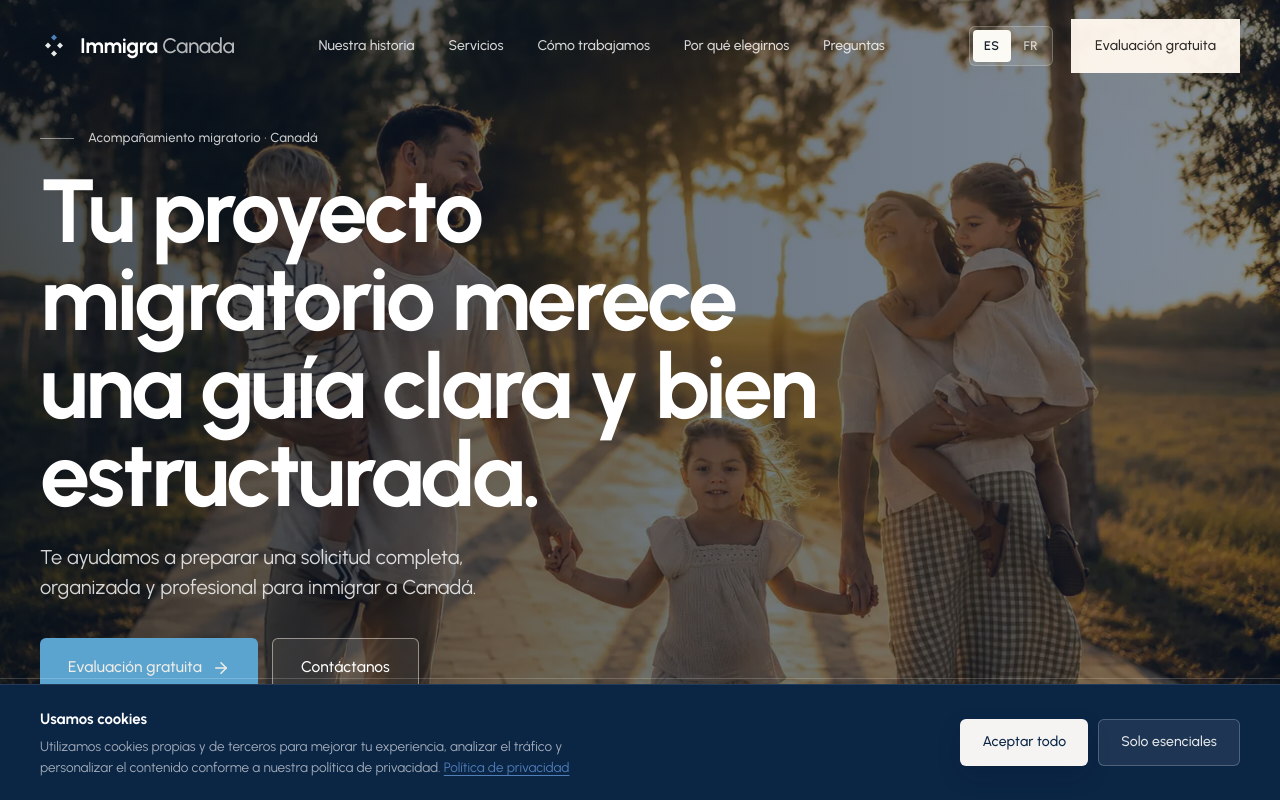
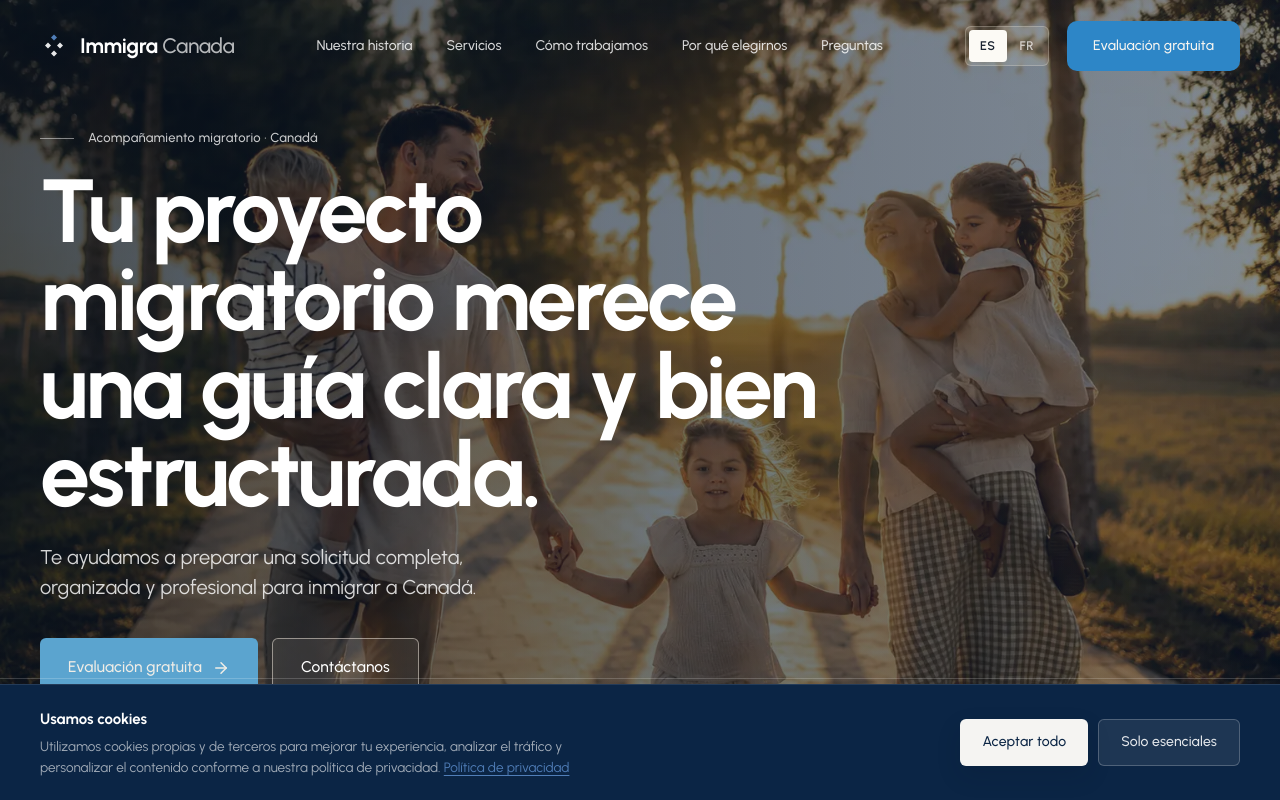
Before and after one commit to Rosember10/immigra-canada, a Next.js app: page / in a window 1280 px wide. Shown: the top 800 px of the page. Built offline with nearby package versions, Linux system fonts and the light colour scheme.

Commit message:
style: update button styles in navigation for improved aesthetics and usability

```diff
--- a/src/app/globals.css
+++ b/src/app/globals.css
@@ -372,16 +372,16 @@ p {
 }
 
 .nav-right .btn-mini {
-  border-radius: 0;
-  background: rgba(255, 248, 239, 0.96);
-  padding: 16px 24px;
-  color: #2f2c28;
+  border-radius: 10px;
+  background: #2d86c7;
+  padding: 14px 26px;
+  color: #f7f5f0;
   font-size: 14px;
 }
 
 .nav-right .btn-mini:hover {
-  background: #ffffff;
-  transform: none;
+  background: #2475b0;
+  transform: translateY(-2px);
 }
 
 .lang {
```
